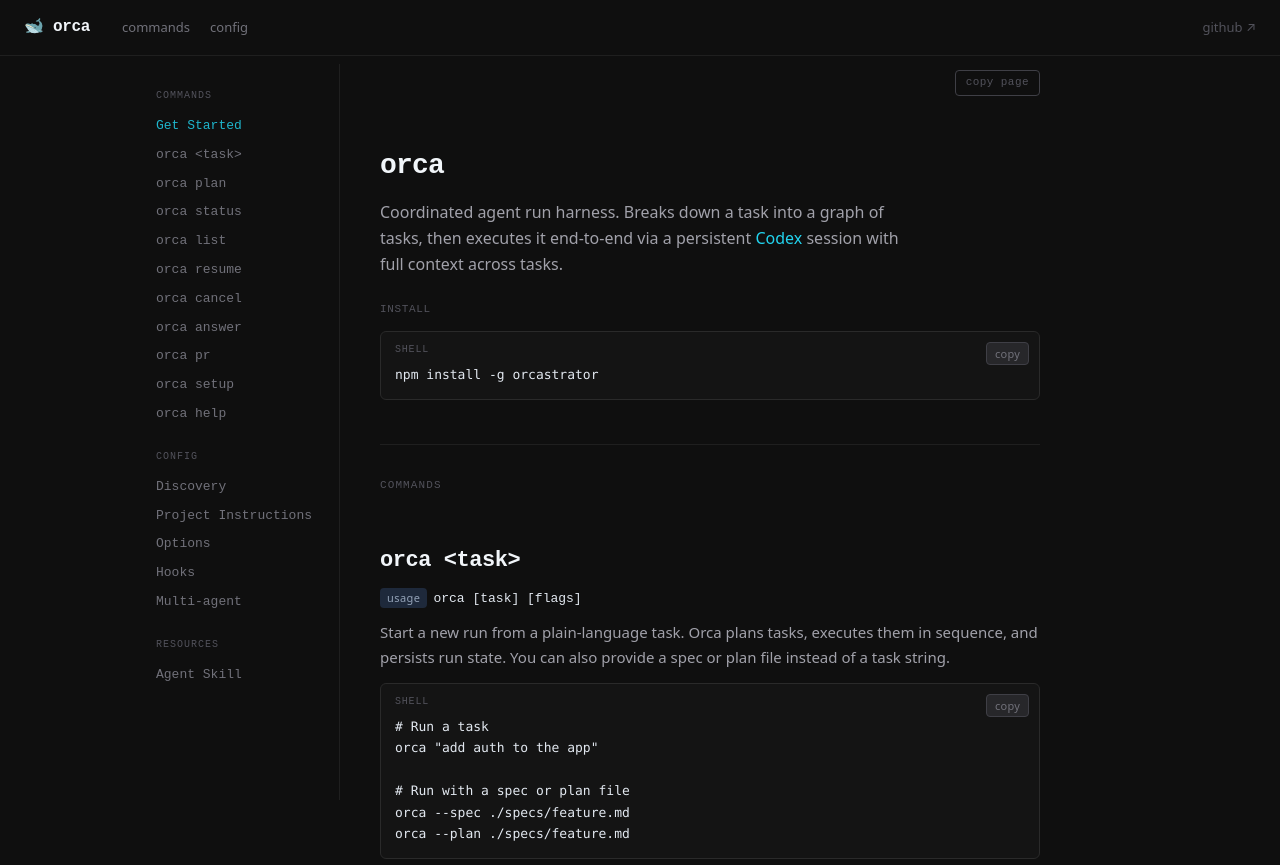
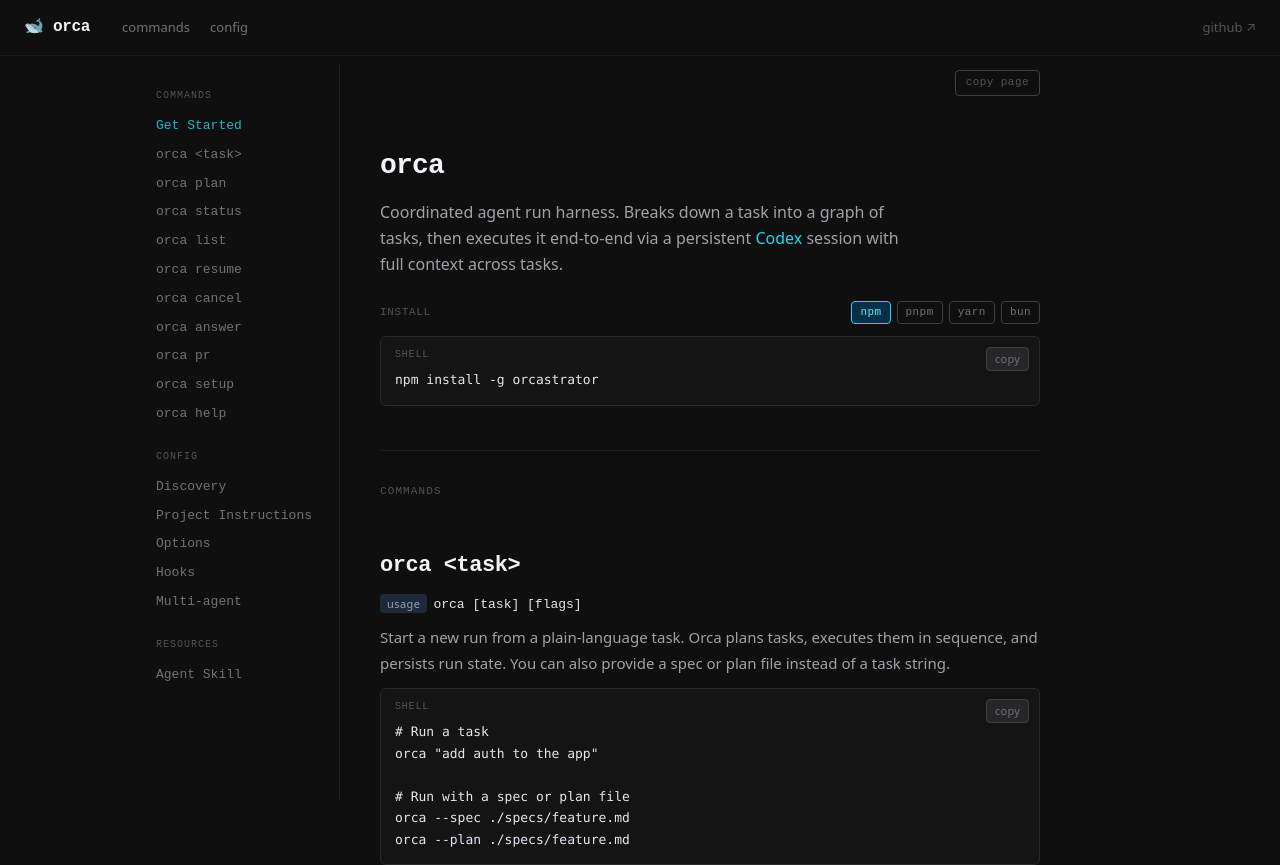
Before and after one commit to ratley/orca-web, a Next.js app: page / in a window 1280 px wide. Shown: the top 865 px of the page. Built offline with nearby package versions, Linux system fonts and the light colour scheme.

Commit message:
feat(docs): add install package manager switcher

```diff
--- /dev/null
+++ b/app/components/InstallCommandSwitcher.tsx
@@ -0,0 +1,80 @@
+"use client";
+
+import { useState } from "react";
+import { CodeBlock } from "./CodeBlock";
+
+const INSTALL_COMMANDS = {
+  npm: "npm install -g orcastrator",
+  pnpm: "pnpm add -g orcastrator",
+  yarn: "yarn global add orcastrator",
+  bun: "bun add -g orcastrator",
+} as const;
+
+type PackageManager = keyof typeof INSTALL_COMMANDS;
+
+const PACKAGE_MANAGERS: PackageManager[] = ["npm", "pnpm", "yarn", "bun"];
+
+export function InstallCommandSwitcher() {
+  const [selected, setSelected] = useState<PackageManager>("npm");
+
+  return (
+    <div>
+      <div
+        style={{
+          display: "flex",
+          justifyContent: "space-between",
+          alignItems: "center",
+          marginBottom: "6px",
+        }}
+      >
+        <span
+          style={{
+            fontSize: "11px",
+            color: "#52525b",
+            fontFamily: "ui-monospace, monospace",
+            letterSpacing: "0.06em",
+            textTransform: "uppercase",
+          }}
+        >
+          Install
+        </span>
+
+        <div
+          style={{
+            display: "inline-flex",
+            gap: "6px",
+          }}
+        >
+          {PACKAGE_MANAGERS.map((manager) => {
+            const isActive = selected === manager;
+
+            return (
+              <button
+                key={manager}
+                type="button"
+                onClick={() => setSelected(manager)}
+                style={{
+                  border: "1px solid",
+                  borderColor: isActive ? "#22d3ee" : "#3f3f46",
+                  background: isActive ? "#082f49" : "transparent",
+                  color: isActive ? "#67e8f9" : "#71717a",
+                  borderRadius: "4px",
+                  padding: "4px 8px",
+                  fontSize: "11px",
+                  lineHeight: "1.2",
+                  fontFamily: "ui-monospace, monospace",
+                  letterSpacing: "0.04em",
+                  textTransform: "lowercase",
+                  cursor: "pointer",
+                }}
+              >
+                {manager}
+              </button>
+            );
+          })}
+        </div>
+      </div>
+      <CodeBlock code={INSTALL_COMMANDS[selected]} lang="shell" />
+    </div>
+  );
+}
--- a/app/components/PageCopyButton.tsx
+++ b/app/components/PageCopyButton.tsx
@@ -27,7 +27,7 @@
       <button
         type="button"
         onClick={handleCopy}
-        title="Copy full CLI reference as Markdown"
+        title="Copy full CLI reference as Markdown (includes all install package managers)"
         style={{
           padding: "3px 10px",
           fontSize: "11px",
--- a/app/lib/pageMarkdown.ts
+++ b/app/lib/pageMarkdown.ts
@@ -5,7 +5,17 @@
 ## Install
 
 \`\`\`shell
+# npm
 npm install -g orcastrator
+
+# pnpm
+pnpm add -g orcastrator
+
+# yarn
+yarn global add orcastrator
+
+# bun
+bun add -g orcastrator
 \`\`\`
 
 ---
--- a/app/page.tsx
+++ b/app/page.tsx
@@ -1,5 +1,6 @@
 import { AgentSkillCard } from "./components/AgentSkillCard";
 import { CodeBlock } from "./components/CodeBlock";
+import { InstallCommandSwitcher } from "./components/InstallCommandSwitcher";
 import { PageCopyButton } from "./components/PageCopyButton";
 
 // ─── Nav items ───────────────────────────────────────────────────────────────
@@ -397,20 +398,7 @@
             </p>
 
             <div id="get-started" style={{ marginBottom: "8px" }}>
-              <span
-                style={{
-                  fontSize: "11px",
-                  color: "#52525b",
-                  fontFamily: "ui-monospace, monospace",
-                  letterSpacing: "0.06em",
-                  textTransform: "uppercase",
-                  display: "block",
-                  marginBottom: "6px",
-                }}
-              >
-                Install
-              </span>
-              <CodeBlock code="npm install -g orcastrator" lang="shell" />
+              <InstallCommandSwitcher />
             </div>
           </section>
 
```
